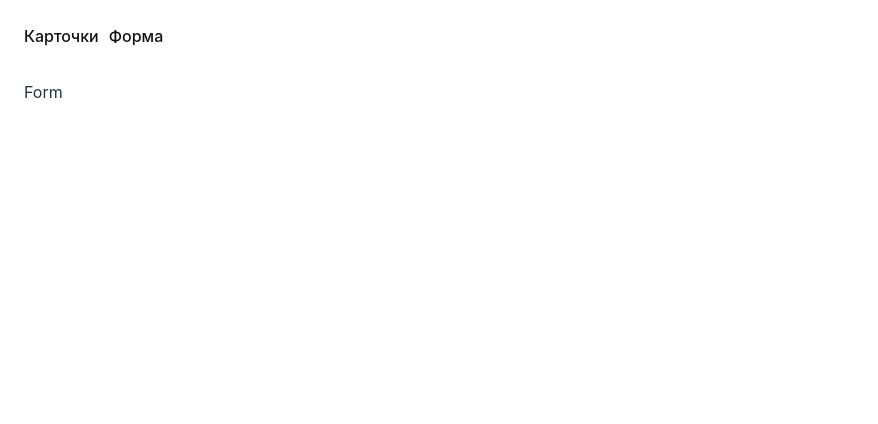
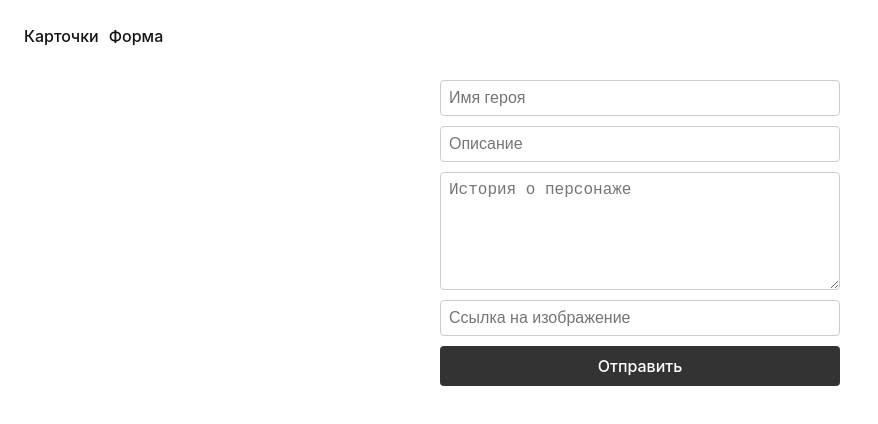
Before and after one commit to deeamtee/rtk-query-example, a React (Vite) app: page /form in a window 1280 px wide. Shown: the top 424 px of the page, without its empty margins (0-878 px from the left). Built offline with nearby package versions, Linux system fonts and the light colour scheme.

Commit message:
Инвалидация кэша

```diff
--- a/src/components/Cards/Cards.tsx
+++ b/src/components/Cards/Cards.tsx
@@ -3,7 +3,7 @@ import s from "./Cards.module.css";
 import { Card } from "@components/Card";
 
 export const Cards = () => {
-  const { data } = useGetCardsQuery(null);
+  const { data } = useGetCardsQuery(null, { refetchOnMountOrArgChange: 10 });
   console.log(data);
 
   return (
--- a/src/components/Form/Form.module.css
+++ b/src/components/Form/Form.module.css
@@ -0,0 +1,38 @@
+/* Общие стили для формы */
+.form {
+    display: flex;
+    flex-direction: column;
+    max-width: 400px;
+    margin: 0 auto;
+  }
+
+  /* Стили для текстовых полей и текстовой области */
+  .input,
+  .textarea {
+    margin-bottom: 10px;
+    padding: 8px;
+    font-size: 16px;
+    border: 1px solid #ccc;
+    border-radius: 4px;
+  }
+
+  .textarea {
+    resize: vertical;
+    min-height: 100px;
+  }
+
+  /* Стили для кнопки */
+  .button {
+    padding: 10px 15px;
+    font-size: 16px;
+    border: none;
+    border-radius: 4px;
+    background-color: #333; /* Приглушенный черный цвет кнопки */
+    color: #fff;
+    cursor: pointer;
+    transition: background-color 0.3s ease-in-out; /* Анимация при наведении */
+  }
+
+  .button:hover {
+    background-color: #555; /* Цвет кнопки при наведении */
+  }
--- a/src/components/Form/Form.tsx
+++ b/src/components/Form/Form.tsx
@@ -1,3 +1,79 @@
-export const Form = () => {
-    return <form>Form</form>
+import React, { useState } from 'react';
+import styles from './Form.module.css'; // Подключаем CSS-модули
+import { useAddCardMutation } from '@services/cards/cards';
+
+interface FormProps {
+  useAddCardMutation: (data: { fullCard: { title: string; description: string; img: string; story: string } }) => void;
 }
+
+export const Form: React.FC<FormProps> = () => {
+  const [formData, setFormData] = useState({
+    title: '',
+    description: '',
+    img: '',
+    story: '',
+  });
+
+  const [addCard] = useAddCardMutation();
+  const handleChange = (e: React.ChangeEvent<HTMLInputElement | HTMLTextAreaElement>) => {
+    const { name, value } = e.target;
+    setFormData((prevData) => ({
+      ...prevData,
+      [name]: value,
+    }));
+  };
+
+  const handleSubmit = (e: React.FormEvent<HTMLFormElement>) => {
+    console.log(e);
+
+    e.preventDefault();
+    // Отправка данных на сервер с помощью useAddCardMutation
+    addCard({ fullCard: formData });
+    // Очистка формы после отправки данных
+    setFormData({
+      title: '',
+      description: '',
+      img: '',
+      story: '',
+    });
+  };
+
+  return (
+    <form className={styles.form} onSubmit={handleSubmit}>
+      <input
+        type="text"
+        name="title"
+        placeholder="Имя героя"
+        value={formData.title}
+        onChange={handleChange}
+        className={styles.input}
+      />
+      <input
+        type="text"
+        name="description"
+        placeholder="Описание"
+        value={formData.description}
+        onChange={handleChange}
+        className={styles.input}
+      />
+      <textarea
+        name="story"
+        placeholder="История о персонаже"
+        value={formData.story}
+        onChange={handleChange}
+        className={styles.textarea}
+      />
+      <input
+        type="text"
+        name="img"
+        placeholder="Ссылка на изображение"
+        value={formData.img}
+        onChange={handleChange}
+        className={styles.input}
+      />
+      <button type="submit" className={styles.button}>
+        Отправить
+      </button>
+    </form>
+  );
+};
```
